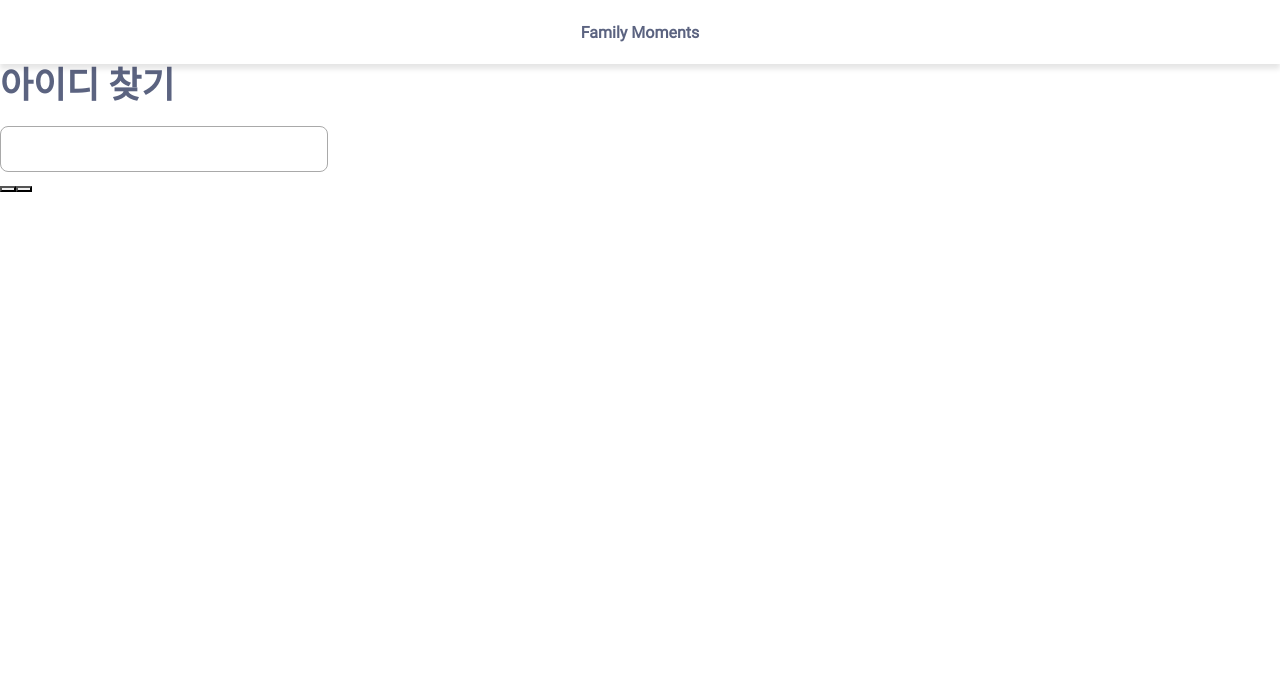
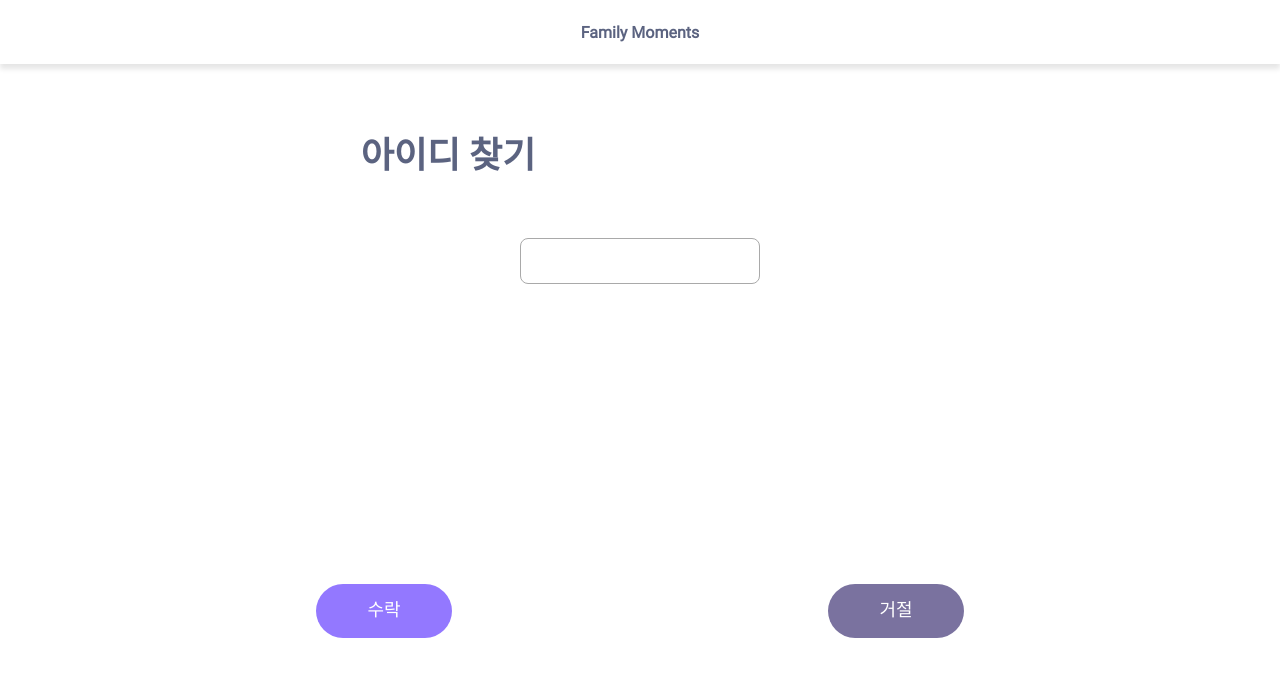
Before and after one commit to familymoments/Front, a React (Create React App) app in the folder front/: page /findid2 in a window 1280 px wide. Shown: the top 676 px of the page. Built offline with nearby package versions, Linux system fonts and the light colour scheme.

Commit message:
[feat] BubbleButton component add

```diff
--- /dev/null
+++ b/front/src/components/BubbleButton/BubbleButton.module.css
@@ -0,0 +1,27 @@
+.button{
+    width: 136px;
+    height: 54px;
+    border: none;
+    border-radius: 60px;
+}
+.circle1 {
+    background-color: #EF88A1
+}
+.circle2 {
+    background-color: #9378FF;
+}
+.circle3{
+    background-color: #7A729F
+}
+.text{
+    display: flex;
+    justify-content: center;
+    margin-top: 13px;
+    color: #FFF;
+    text-align: center;
+    font-family: Roboto;
+    font-size: 18px;
+    font-style: normal;
+    font-weight: 400;
+    line-height: 21px;
+}
--- /dev/null
+++ b/front/src/components/BubbleButton/index.jsx
@@ -0,0 +1,22 @@
+import Styles from "./BubbleButton.module.css";
+import { useState } from 'react';
+function BubbleButton(props){
+    const [isActive, setActive] = useState(false);
+    return(
+    <div>
+        <button
+            className={`${Styles.button}
+                ${props.layout}
+                ${props.type === "pink" ? Styles.circle1 : ''}
+                ${props.type === "purple" ? Styles.circle2 : ''}
+                ${props.type === "blue" ? Styles.circle3 : ''}
+                ${isActive ? (props.type === "pink" ? Styles.activeCircle1 : '') : ''}
+                ${isActive ? (props.type === "purple" ? Styles.activeCircle2 : '') : ''}
+                ${isActive ? (props.type === "blue" ? Styles.activeCircle3 : '') : ''}
+            `}>
+                <p className={Styles.text}>{props.text}</p>
+                </button>
+    </div>)
+}
+
+export default BubbleButton;
--- /dev/null
+++ b/front/src/components/CertificationButton/CertificationButton.module.css
@@ -0,0 +1,16 @@
+
+.button{
+
+    width: 81px;
+    height: 46px;
+    flex-shrink: 0;
+    font-family: Roboto;
+    font-size: 16px;
+    font-style: normal;
+    font-weight: 400;
+    color: #FFFFFF;
+    border-radius: 10px;
+    background-color:#A7AABF;
+    border: #FFFFFF;
+    /* box-shadow: 0px 2.767256498336792px 2.2138051986694336px 0px rgba(147, 120, 255, 0.02), 0px 6.650102138519287px 5.32008171081543px 0px rgba(147, 120, 255, 0.03), 0px 12.521552085876465px 10.017241477966309px 0px rgba(147, 120, 255, 0.04), 0px 22.3363094329834px 17.869047164916992px 0px rgba(147, 120, 255, 0.04), 0px 41.777610778808594px 33.422088623046875px 0px rgba(147, 120, 255, 0.05), 0px 100px 80px 0px rgba(147, 120, 255, 0.07); */
+}
--- /dev/null
+++ b/front/src/components/CertificationButton/index.jsx
@@ -0,0 +1,8 @@
+import Styles from './CertificationButton.module.css';
+function CertificationButton(props){
+    return(
+    <div className={Styles.wrapper}>
+        <button className={Styles.button}>{props.text}</button>
+    </div>)
+}
+export default CertificationButton;
--- a/front/src/components/Inputwindow/Inputwindow.module.css
+++ b/front/src/components/Inputwindow/Inputwindow.module.css
@@ -1,4 +1,4 @@
-#shape{
+.shape{
     width: 328px;
     height: 46px;
     flex-shrink: 0;
--- a/front/src/components/Inputwindow/index.jsx
+++ b/front/src/components/Inputwindow/index.jsx
@@ -3,7 +3,7 @@ function Inputwindow(props){
 
     return(
     <div>
-        <input id = {Styles.shape} placeholder={props.placeholder}></input>
+        <input className = {Styles.shape} placeholder={props.placeholder}></input>
     </div> );
 }
 
--- a/front/src/pages/Findid/Findid.module.css
+++ b/front/src/pages/Findid/Findid.module.css
@@ -11,16 +11,23 @@
 .nameform{
     display: flex;
     align-items: center;
-    flex-direction: column;
+    justify-content: center;
+}
+.namewindow{
+    width: 305px;
 }
 .deletebutton{
     width: 28px;
     height: 28px;
     flex-shrink: 0;
     outline: none;
+    outline: none;
+  box-shadow: none;
     text-align: -webkit-center;
     text-align: -moz-center;
     border-radius: 0%;
+    border: white;
+    background-color: white;
 }
 #page{
     font-family: Roboto;
@@ -54,10 +61,10 @@
     line-height: 16px;
 }
 #bottom{
-    padding-left:5%;
+    margin-left:-280px;
     display: flex;
-    text-align: left;
-    justify-content: left;
+    text-align: center;
+    justify-content: center;
     color: #A9A9A9;
     font-size: 18px;
     font-style: normal;
@@ -87,3 +94,21 @@
     justify-content: center;
     flex-direction: column;
 }
+.certification{
+    display: flex;
+    text-align: center;
+    justify-content: center;
+
+}
+.email{
+    width: 240px;
+    height: 46px;
+    flex-shrink: 0;
+
+    border-radius: 8px;
+    border: 1.5px solid #A9A9A9;
+
+    stroke-width: 1.5px;
+    stroke: #A9A9A9;
+    margin-right: 10px;
+}
--- a/front/src/pages/Findid/index.jsx
+++ b/front/src/pages/Findid/index.jsx
@@ -1,9 +1,10 @@
-
+import CertificationButton from '../../components/CertificationButton';
 import Header from '../../components/Header';
 import Loginbutton from '../../components/Loginbutton';
 import Styles from './Findid.module.css'
 import Inputwindow from '../../components/Inputwindow';
 import { TiDeleteOutline } from 'react-icons/ti';
+
 
 function Findid(){
     return(
@@ -14,19 +15,23 @@ function Findid(){
         <p id = {Styles.topsmalltext}>본인 확인을 위하여 이메일로 인증해주세요</p>
         <h2 className ={Styles.topname}>이름</h2>
         </div>
+
         <form className={Styles.nameform}>
-
-        <Inputwindow placeholder='실명을 입력하세요 ex) 홍길동'></Inputwindow>
-        <button className = {Styles.deletebutton} type = "submit"><TiDeleteOutline/></button>
+        <div className = {Styles.namewindow}>
+        <Inputwindow className = {Styles.namewindow}placeholder='실명을 입력하세요 ex) 홍길동'></Inputwindow>
+        </div>
+        <button className = {Styles.deletebutton} type = "button"><TiDeleteOutline/></button>
         </form>
 
 
         <h2 id ={Styles.bottom}>이메일</h2>
         <div className={Styles.confirmemail}>
-            <form>
-            <Inputwindow placeholder = 'example@email.com'></Inputwindow>
-            <button></button>
-        </form>
+            <form className={Styles.certification}>
+            <input className = {Styles.email} placeholder = 'example@email.com'></input>
+                <div>
+            <CertificationButton text = "인증하기"></CertificationButton>
+                </div>
+            </form>
 
         <Inputwindow placeholder = '인증번호 6자리'></Inputwindow>
         </div>
--- a/front/src/pages/Findid2/Findid2.module.css
+++ b/front/src/pages/Findid2/Findid2.module.css
@@ -4,9 +4,11 @@
 }
 #toptext{
     display: flex;
-    text-align: left;
-    justify-content: left;
+    text-align: center;
+    justify-content: center;
     color: #5B6380;
+    margin-right: 30%;
+    margin-top: 70px;
 
     font-family: Roboto;
     font-size: 36px;
@@ -14,3 +16,29 @@
     font-weight: 700;
     line-height: 44px;
 }
+.inputbox{
+    display: flex;
+    text-align: center;
+    justify-content: center;
+    margin-top: 60px;
+}
+.idinput{
+
+    width: 240px;
+    height: 46px;
+    fill: rgba(251, 238, 255, 0.50);
+    stroke-width: 1px;
+    stroke: rgba(169, 169, 169, 0.50);
+    border: 1.5px solid #A9A9A9;
+    border-radius: 8px;
+    flex-shrink: 0;
+}
+.buttons{
+    margin-top: 300px;
+    display: flex;
+    justify-content: space-around;
+    text-align: center;
+    flex-flow: row wrap;
+    margin-left: 10%;
+    margin-right: 10%;
+}
--- a/front/src/pages/Findid2/index.jsx
+++ b/front/src/pages/Findid2/index.jsx
@@ -1,15 +1,18 @@
 import Styles from "./Findid2.module.css"
 import Header from "../../components/Header";
-import Inputwindow from "../../components/Inputwindow";
+
+import BubbleButton from "../../components/BubbleButton";
 function Findid2(){
     return (
     <div id = {Styles.page}>
         <Header title = "Family Moments"/>
         <h1 id = {Styles.toptext}>아이디 찾기</h1>
-        <Inputwindow></Inputwindow>
-        <div>
-        <button></button>
-        <button></button>
+        <div className = {Styles.inputbox}>
+        <input className={Styles.idinput}></input>
+        </div>
+        <div className= {Styles.buttons}>
+        <BubbleButton type = "purple" text =" 수락" layout = ""/>
+        <BubbleButton type = "blue" text =" 거절" layout = ""/>
         </div>
     </div>);
 }
```
